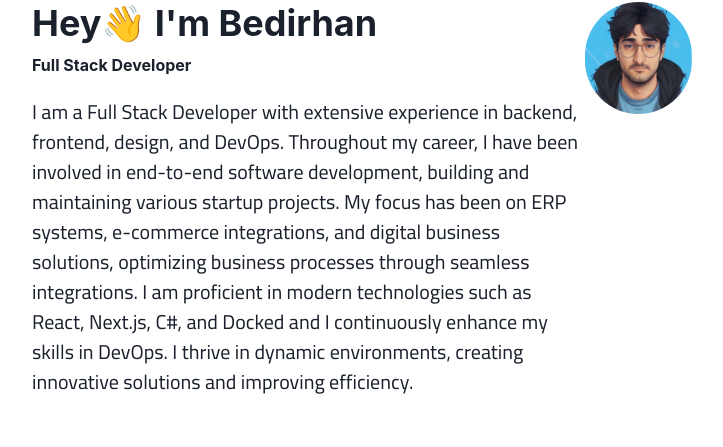
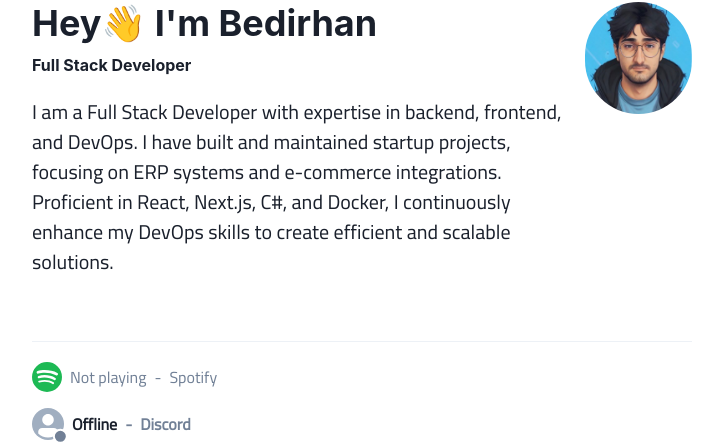
Before and after one commit to BEDIRHANSAMSA/bedirhan.dev, a Next.js app: page / in a window 1280 px wide. Shown: the part 122-569 px from the top of the page, without its empty margins (284-1007 px from the left). Built offline with nearby package versions, Linux system fonts and the light colour scheme; no server answers.

Commit message:
Update index.tsx

```diff
--- a/pages/components/Hero/index.tsx
+++ b/pages/components/Hero/index.tsx
@@ -13,14 +13,10 @@ export default function Hero() {
           topics such as JavaScript, C#, Computer Technologies, science, sociology. I
           graduated from Istanbul Medipol University in 2022 with the 1st rank. */}
 
-          I am a Full Stack Developer with extensive experience in backend, frontend,
-          design, and DevOps. Throughout my career, I have been involved in end-to-end
-          software development, building and maintaining various startup projects.
-          My focus has been on ERP systems, e-commerce integrations, and digital business
-          solutions, optimizing business processes through seamless integrations. I am proficient
-          in  modern technologies such as React, Next.js, C#, and Docked and I continuously enhance
-          my skills in DevOps. I thrive in dynamic environments, creating innovative solutions
-          and improving efficiency.
+          I am a Full Stack Developer with expertise in backend, frontend, and DevOps.
+          I have built and maintained startup projects, focusing on ERP systems and
+          e-commerce integrations. Proficient in React, Next.js, C#, and Docker, I continuously
+          enhance my DevOps skills to create efficient and scalable solutions.
         </Text>
       </Flex>
       <Spacer />
```
